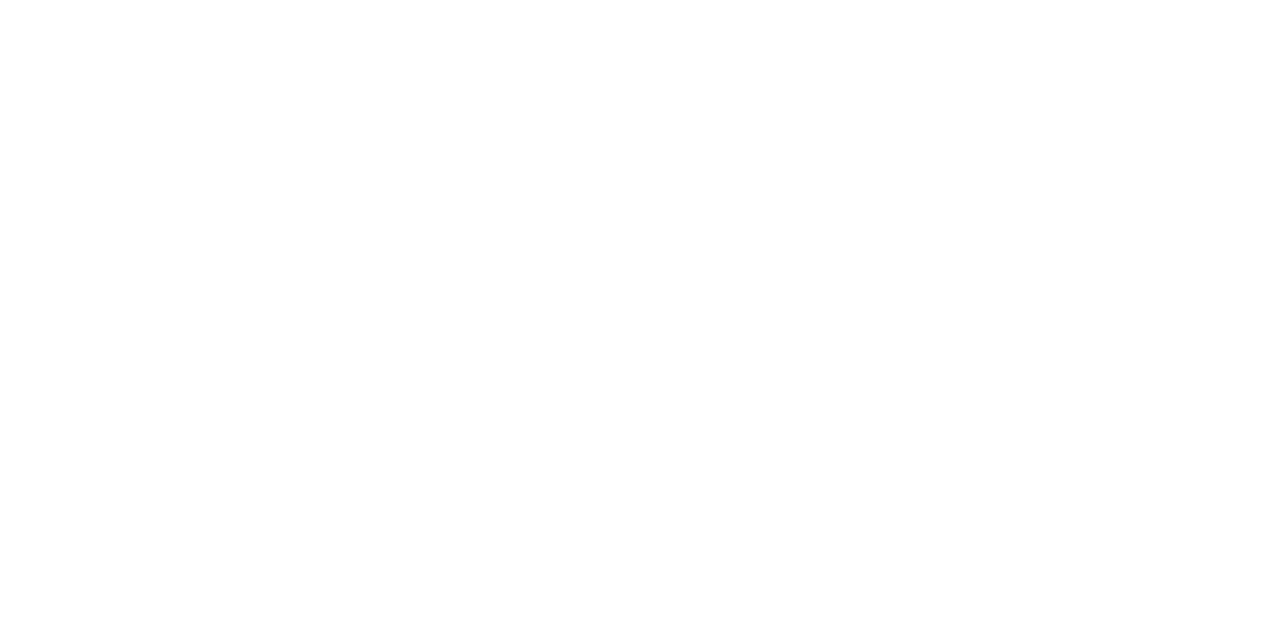
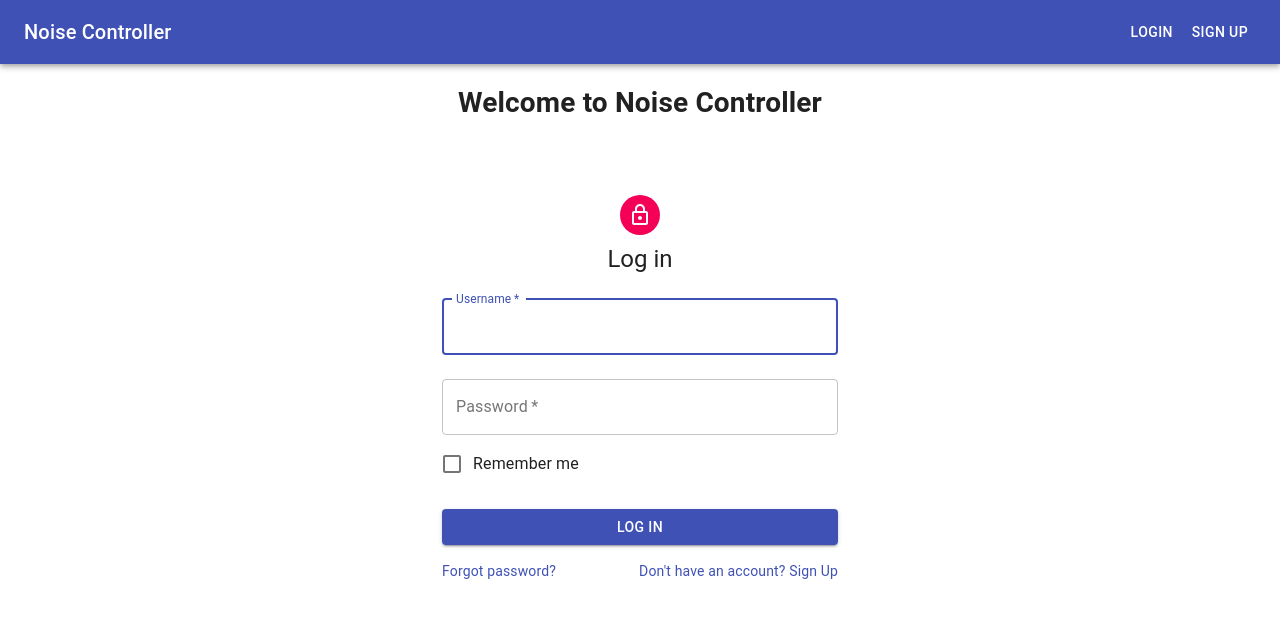
Before and after one commit to noise-controller-bw/Front-End, a React (Create React App) app: page / in a window 1280 px wide. Shown: the top 618 px of the page. Built offline with nearby package versions, Linux system fonts and the light colour scheme.

Commit message:
added Material-UI and styled login and navbar with it.

```diff
--- a/package.json
+++ b/package.json
@@ -3,6 +3,8 @@
   "version": "0.1.0",
   "private": true,
   "dependencies": {
+    "@material-ui/core": "^4.2.0",
+    "@material-ui/icons": "^4.2.1",
     "react": "^16.8.6",
     "react-dom": "^16.8.6",
     "react-scripts": "3.0.1"
--- a/src/App.css
+++ b/src/App.css
@@ -1,4 +1,4 @@
-.App {
+.App h1 {
   text-align: center;
 }
 
--- a/src/App.js
+++ b/src/App.js
@@ -1,5 +1,6 @@
 import React, { Component } from 'react';
-// import NavBar from './components/NavBar';
+import NavBar from './components/NavBar';
+import Login from './components/Login';
 
 import './App.css';
 
@@ -7,8 +8,9 @@
   render() {
     return (
       <div className="App">
-        {/* <NavBar /> */}
-        {/* <h1>Welcome to Noise Controller</h1> */}
+        <NavBar />
+        <h1>Welcome to Noise Controller</h1>
+        <Login />
       </div>
     );
   }
--- a/src/components/Login.js
+++ b/src/components/Login.js
@@ -1,28 +1,115 @@
-import React, { Component } from 'react';
+import React, { useState } from "react";
+import Avatar from "@material-ui/core/Avatar";
+import Button from "@material-ui/core/Button";
+import CssBaseline from "@material-ui/core/CssBaseline";
+import TextField from "@material-ui/core/TextField";
+import FormControlLabel from "@material-ui/core/FormControlLabel";
+import Checkbox from "@material-ui/core/Checkbox";
+import Link from "@material-ui/core/Link";
+import Grid from "@material-ui/core/Grid";
+import LockOutlinedIcon from "@material-ui/icons/LockOutlined";
+import Typography from "@material-ui/core/Typography";
+import { makeStyles } from "@material-ui/core/styles";
+import Container from "@material-ui/core/Container";
 
-class Login extends Component {
-    constructor() {
-        super();
+const useStyles = makeStyles(theme => ({
+  "@global": {
+    body: {
+      backgroundColor: theme.palette.common.white
+    }
+  },
+  paper: {
+    marginTop: theme.spacing(8),
+    display: "flex",
+    flexDirection: "column",
+    alignItems: "center"
+  },
+  avatar: {
+    margin: theme.spacing(1),
+    backgroundColor: theme.palette.secondary.main
+  },
+  form: {
+    width: "100%", // Fix IE 11 issue.
+    marginTop: theme.spacing(1)
+  },
+  submit: {
+    margin: theme.spacing(3, 0, 2)
+  }
+}));
 
-        this.state = {
-            teacher: {
-                username: '',
-                password: ''
-            }
-        }
-    }
+const Login = () => {
+  const classes = useStyles();
+  const [username, setUsername] = useState("");
+  const [password, setPassword] = useState("");
 
-    render() {
-        return(
-            <form>
-                <label for="username">Username</label>
-                <input type="email" name="username" id=""/>
-                <label for="password">Password</label>
-                <input type="password" name="password" id=""/>
-            </form>
-        );
-    }
+  console.log(username, password);
 
-}
+  return (
+    <Container component="main" maxWidth="xs">
+      <CssBaseline />
+      <div className={classes.paper}>
+        <Avatar className={classes.avatar}>
+          <LockOutlinedIcon />
+        </Avatar>
+        <Typography component="h1" variant="h5">
+          Log in
+        </Typography>
+        <form className={classes.form} noValidate>
+          <TextField
+            variant="outlined"
+            margin="normal"
+            required
+            fullWidth
+            id="username"
+            label="Username"
+            name="username"
+            value={username}
+            autoComplete="username"
+            autoFocus
+            onChange={({ target }) => setUsername(target.value)}
+          />
+          <TextField
+            variant="outlined"
+            margin="normal"
+            required
+            fullWidth
+            name="password"
+            label="Password"
+            type="password"
+            id="password"
+            value={password}
+            autoComplete="current-password"
+            onChange={({ target }) => setPassword(target.value)}
+          />
+          <FormControlLabel
+            control={<Checkbox value="remember" color="primary" />}
+            label="Remember me"
+          />
+          <Button
+            type="submit"
+            fullWidth
+            variant="contained"
+            color="primary"
+            className={classes.submit}
+          >
+            Log In
+          </Button>
+          <Grid container>
+            <Grid item xs>
+              <Link href="#" variant="body2">
+                Forgot password?
+              </Link>
+            </Grid>
+            <Grid item>
+              <Link href="#" variant="body2">
+                {"Don't have an account? Sign Up"}
+              </Link>
+            </Grid>
+          </Grid>
+        </form>
+      </div>
+    </Container>
+  );
+};
 
 export default Login;
--- a/src/components/NavBar.js
+++ b/src/components/NavBar.js
@@ -1,15 +1,38 @@
-import React from 'react';
+import React from "react";
+import { makeStyles } from "@material-ui/core/styles";
+import AppBar from "@material-ui/core/AppBar";
+import Toolbar from "@material-ui/core/Toolbar";
+import Typography from "@material-ui/core/Typography";
+import Button from "@material-ui/core/Button";
+
+const useStyles = makeStyles(theme => ({
+  root: {
+    flexGrow: 1
+  },
+  menuButton: {
+    marginRight: theme.spacing(2)
+  },
+  title: {
+    flexGrow: 1
+  }
+}));
 
 const NavBar = () => {
-    return (
-        <nav>
-            <div className="logo">Logo</div>
-            <div clasName="nav-links">
-                <a href="#">Login</a>
-                <a href="#">Sign up</a>
-            </div>
-        </nav>
-    )
-}
+  const classes = useStyles();
+
+  return (
+    <div className={classes.root}>
+      <AppBar position="static">
+        <Toolbar>
+          <Typography variant="h6" className={classes.title}>
+            Noise Controller
+          </Typography>
+          <Button color="inherit">Login</Button>
+          <Button color="inherit">Sign UP</Button>
+        </Toolbar>
+      </AppBar>
+    </div>
+  );
+};
 
 export default NavBar;
```
Also changed, not shown: 1 other file (tests, documents, lock files or other folders).
